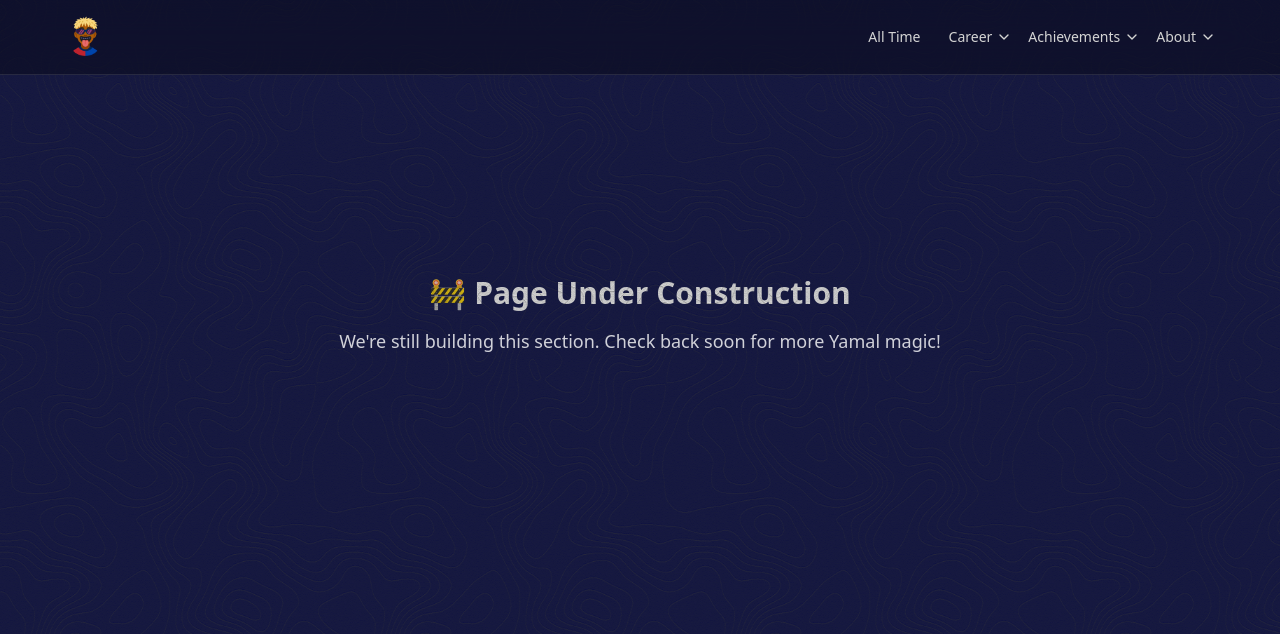
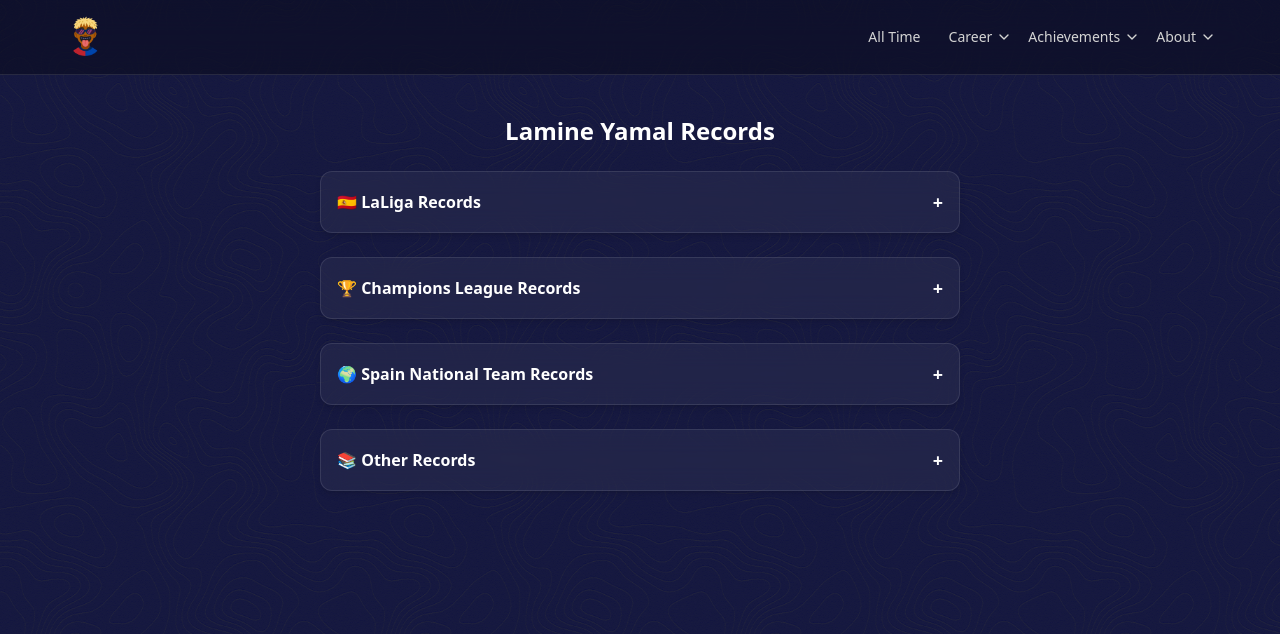
Before and after one commit to nothier7/yamalverse, a Next.js app: page /records in a window 1280 px wide. Shown: the top 634 px of the page. Built offline with nearby package versions, Linux system fonts and the light colour scheme.

Commit message:
Added the record page

```diff
--- a/src/app/records/page.tsx
+++ b/src/app/records/page.tsx
@@ -1,5 +1,111 @@
-import UnderConstruction from '../components/UnderConstruction';
+'use client';
+
+import { useState } from 'react';
+
+type RecordGroup = {
+  title: string;
+  emoji: string;
+  records: string[];
+};
+
+const recordSections: RecordGroup[] = [
+  {
+    title: 'LaLiga Records',
+    emoji: '🇪🇸',
+    records: [
+      'Youngest Barça debutant in LaLiga: 15 years, 290 days (vs. Betis, 4-0)',
+      'Youngest starter in LaLiga in the 21st century: 16 years, 38 days (vs. Cádiz, 2-0)',
+      'Youngest assist provider in LaLiga: 16 years, 45 days (assist to Gavi vs. Villarreal, 3-4)',
+      'Youngest goalscorer in LaLiga: 16 years, 87 days (vs. Granada, 2-2)',
+      'Youngest to score a brace in LaLiga: 16 years, 213 days (vs. Granada, 3-3)',
+      'Youngest to play 50 matches with Barça: 16 years, 310 days (vs. Rayo Vallecano, 3-0)',
+      'Youngest to play 100 official matches: 17 years, 217 days (vs. Rayo Vallecano, 1-0)',
+      'Youngest to reach 50 LaLiga wins: 17 years, 283 days (vs. Mallorca, 1-0)',
+      'Youngest to play 100 matches with Barça: 17 years, 291 days (vs. Inter, 3-3)',
+    ],
+  },
+  {
+    title: 'Champions League Records',
+    emoji: '🏆',
+    records: [
+      'Youngest Barça player to debut: 16 years, 68 days (vs. Antwerp, 5-0)',
+      'Second youngest player to debut: 16 years, 68 days (vs. Antwerp, 5-0)',
+      'Youngest starter: 16 years, 83 days (vs. Porto, 0-1)',
+      'Youngest assist provider: 16 years, 153 days (vs. Antwerp, 3-2)',
+      'Youngest to play a knockout round: 16 years, 223 days (vs. Napoli, 1-1)',
+      'Youngest to play in Champions quarterfinals: 16 years, 272 days (vs. PSG, 2-3)',
+      'Youngest to play 10 Champions matches: 16 years, 278 days (vs. PSG, 1-4)',
+      'Youngest to both score and assist: 17 years, 241 days (vs. Benfica, 3-1)',
+      'Youngest to play 20 Champions matches: 17 years, 270 days (vs. Dortmund, 4-0)',
+      'Youngest goalscorer in Champions semifinals: 17 years, 291 days (vs. Inter, 3-3)',
+    ],
+  },
+  {
+    title: 'Spain National Team Records',
+    emoji: '🌍',
+    records: [
+      'Youngest debutant for Spain: 16 years, 57 days (vs. Georgia, 1-7)',
+      'Youngest goalscorer for Spain: 16 years, 57 days (vs. Georgia, 1-7)',
+      'Youngest debutant at the Euros: 16 years, 339 days (vs. Croatia, 3-0)',
+      'Youngest assist provider at the Euros: 16 years, 339 days (vs. Croatia, 3-0)',
+      'Youngest to play a Euro knockout round: 16 years, 352 days (vs. Georgia, 4-1)',
+      'Youngest to play a Euro semifinal: 16 years, 362 days (vs. France, 2-1)',
+      'Youngest goalscorer at the Euros: 16 years, 362 days (vs. France, 2-1)',
+      'Youngest to play a Euro final: 17 years, 1 day (vs. England, 2-1)',
+      'Youngest to win a tournament with Spain: 17 years, 1 day (Euro)',
+      'Youngest goalscorer in the Nations League: 17 years, 253 days (vs. Netherlands, 3-3)',
+    ],
+  },
+  {
+    title: 'Other Records',
+    emoji: '📚',
+    records: [
+      'Youngest goalscorer in the Copa del Rey in the 21st century: 16 years, 195 days (vs. Athletic, 4-2)',
+      'Youngest debutant and goalscorer in Supercopa: 16 years, 182 days (vs. Osasuna, 2-0)',
+      'Youngest debutant in El Clásico: 16 years, 107 days (vs. Real Madrid)',
+      'Youngest goalscorer in El Clásico: 17 years, 105 days (vs. Real Madrid, 0-4)',
+      'Youngest Ballon d’Or nominee: 17 years, 53 days',
+      'Youngest Top-10 Ballon d’Or finisher (8th place): 17 years, 109 days',
+      'Youngest winner of the Kopa Trophy: 17 years, 109 days',
+    ],
+  },
+];
 
 export default function RecordsPage() {
-  return <UnderConstruction />;
+  const [openIndex, setOpenIndex] = useState<number | null>(null);
+
+  const toggle = (index: number) => {
+    setOpenIndex(prev => (prev === index ? null : index));
+  };
+
+  return (
+    <div className="relative z-10 flex flex-col items-center gap-6 py-10 px-4 max-w-2xl mx-auto">
+      <h1 className="text-2xl font-bold text-white">Lamine Yamal Records</h1>
+
+      {recordSections.map((section, i) => (
+        <div
+          key={i}
+          className="w-full bg-white/5 border border-white/10 rounded-xl p-4 backdrop-blur-md shadow-md"
+        >
+          <button
+            onClick={() => toggle(i)}
+            className="flex justify-between items-center w-full text-left text-white font-semibold text-base"
+          >
+            <span>
+              {section.emoji} {section.title}
+            </span>
+            <span className="text-lg">{openIndex === i ? '−' : '+'}</span>
+          </button>
+
+          {openIndex === i && (
+            <ul className="mt-3 list-disc list-inside text-sm text-neutral-300 space-y-1">
+              {section.records.map((rec, j) => (
+                <li key={j}>{rec}</li>
+              ))}
+            </ul>
+          )}
+        </div>
+      ))}
+    </div>
+  );
 }
```
